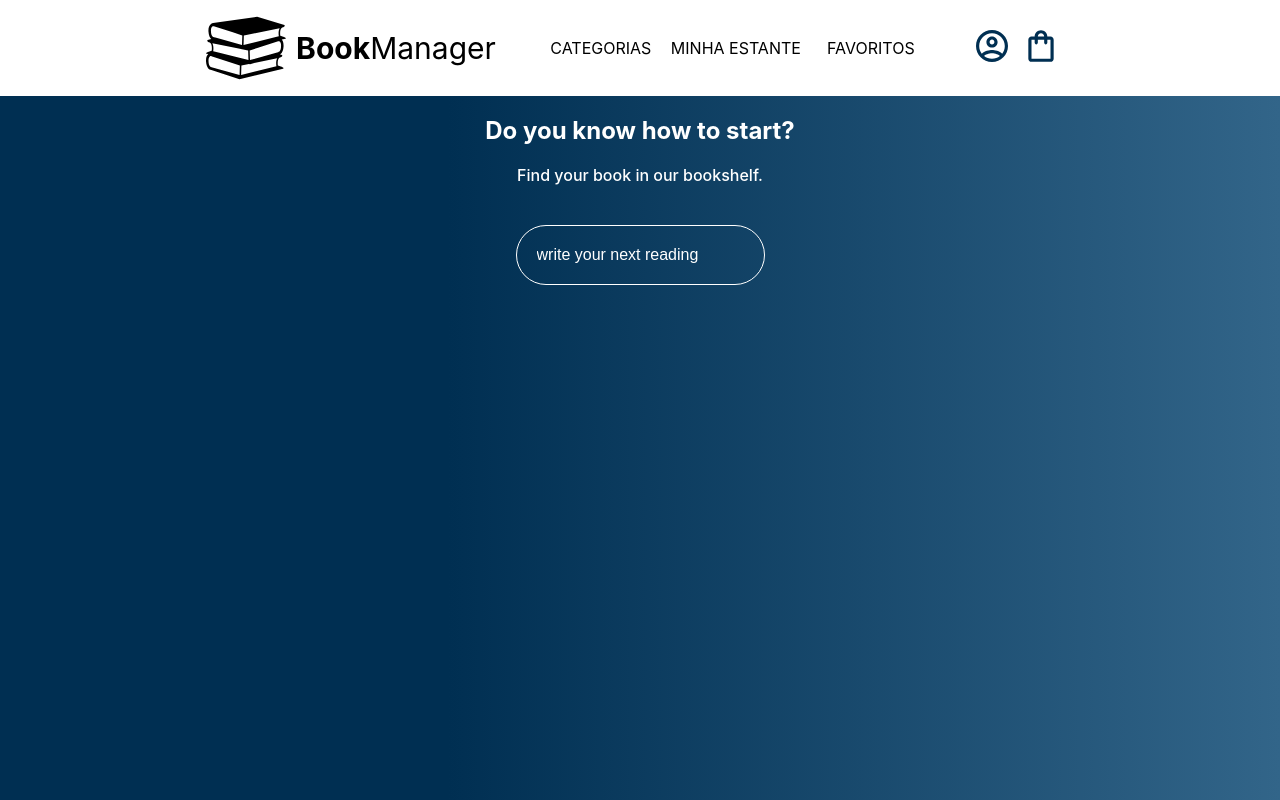
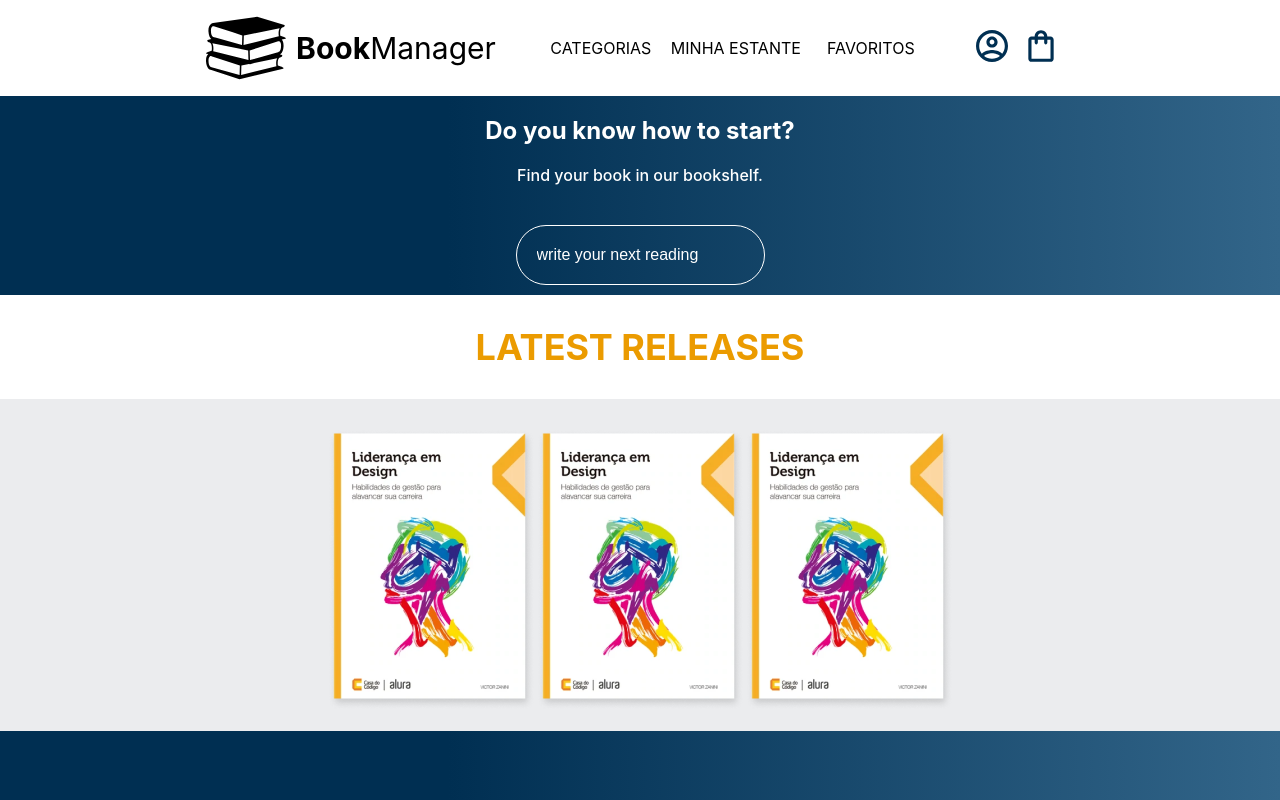
Before and after one commit to marciofao/react-book-manager, a React (Create React App) app: page / in a window 1280 px wide. Built offline with nearby package versions, Linux system fonts and the light colour scheme.

Commit message:
new latest releases section

```diff
--- a/src/App.js
+++ b/src/App.js
@@ -2,6 +2,7 @@
 
 import Header from './components/Header/'
 import Search from './components/Search'
+import LatestReleases from './components/LatestReleases'
 import styled from 'styled-components'
 
 const AppContainer = styled.div`
@@ -9,7 +10,7 @@ const AppContainer = styled.div`
     width: 100vw;
     height: 100vh;
     background: linear-gradient(90deg, #002F52 35%, #326589 100%);
-    overflow: auto;
+   /* overflow: auto; */
 `
 
 function App() {
@@ -17,6 +18,7 @@ function App() {
     <AppContainer>
       <Header/>
       <Search/>
+      <LatestReleases/>
     </AppContainer>
   )
 }
--- a/src/components/Input/index.js
+++ b/src/components/Input/index.js
@@ -1,4 +1,4 @@
-import styled from "styled-components"
+    import styled from "styled-components"
 
 const Input = styled.input`
     border: 1px solid #FFF;
--- /dev/null
+++ b/src/components/LatestReleases/index.js
@@ -0,0 +1,34 @@
+import { books } from './latestReleasesData'
+import { Title } from '../Title'
+import styled from 'styled-components'
+
+const LatestReleasesContainter = styled.section`
+    background-color: #EBECEE;
+    padding-bottom: 20px;
+    display: flex;
+    flex-direction: column;
+`
+
+
+const NewBooksContainer = styled.div`
+    margin-top: 30px;
+    display: flex;
+    width: 100%;
+    justify-content: center;
+    cursor: pointer;
+`
+
+function LatestReleases() {
+    return (
+        <LatestReleasesContainter>
+            <Title>Latest Releases</Title>
+            <NewBooksContainer>
+                {books.map(book => (
+                    <img src={book.src} alt=""/>
+                ))}
+            </NewBooksContainer>
+        </LatestReleasesContainter>
+    )
+}
+
+export default LatestReleases
--- /dev/null
+++ b/src/components/LatestReleases/latestReleasesData.js
@@ -0,0 +1,7 @@
+import bookImg from '../../img/livro.png'
+
+export const books = [
+    {name: 'Real Leadership', id:1, src:bookImg},
+    {name: 'Real Javascript', id:2, src:bookImg},
+    {name: 'Real JS adventures', id:3, src:bookImg}
+]
--- a/src/components/Search/index.js
+++ b/src/components/Search/index.js
@@ -4,11 +4,11 @@ import { useState } from 'react';
 import { books } from './searchData'
 
 const SearchContainer = styled.section`
-  backg-round-image: 90deg, #002F52 35%, #326589 165%) ;
+  background-image: 90deg, #002F52 35%, #326589 165%) ;
   color: #FFF;
   text-align: center;
   padding: 85px O;
-  height: 270px;
+  height: auto;
   width: 100%;
 `
 const Title = styled.h1`
--- a/src/components/Search/searchData.js
+++ b/src/components/Search/searchData.js
@@ -1,8 +1,8 @@
-import book from '../../img/livro.png'
+import bookImg from '../../img/livro.png'
 
 export const books = [
-    {name: 'Leadership', id:1, src:book},
-    {name: 'Javascript', id:2, src:book},
-    {name: 'JS adventures', id:3, src:book},
-    {name: 'How to JS properly', id:4, src:book}
+    {name: 'Leadership', id:1, src:bookImg},
+    {name: 'Javascript', id:2, src:bookImg},
+    {name: 'JS adventures', id:3, src:bookImg},
+    {name: 'How to JS properly', id:4, src:bookImg}
 ]
--- /dev/null
+++ b/src/components/Title/index.js
@@ -0,0 +1,12 @@
+import styled from "styled-components"
+
+export const Title = styled.h2`
+    width: 100%;
+    padding: 30px 0;
+    background-color: #FFF;
+    color: #EB9B00;
+    font-size: 36px;
+    text-align: center;
+    margin: 0;
+    text-transform: uppercase;
+`
```
